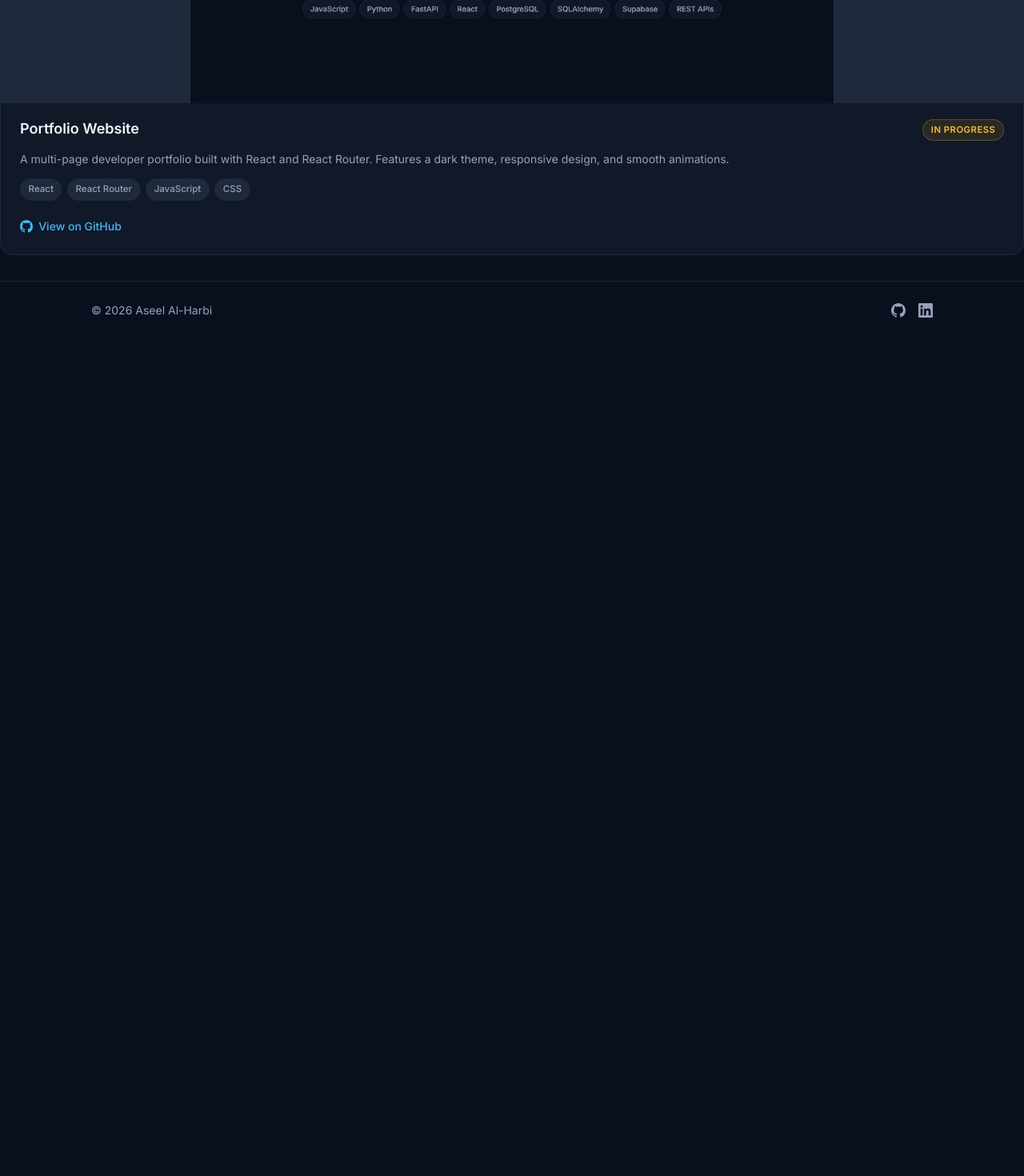
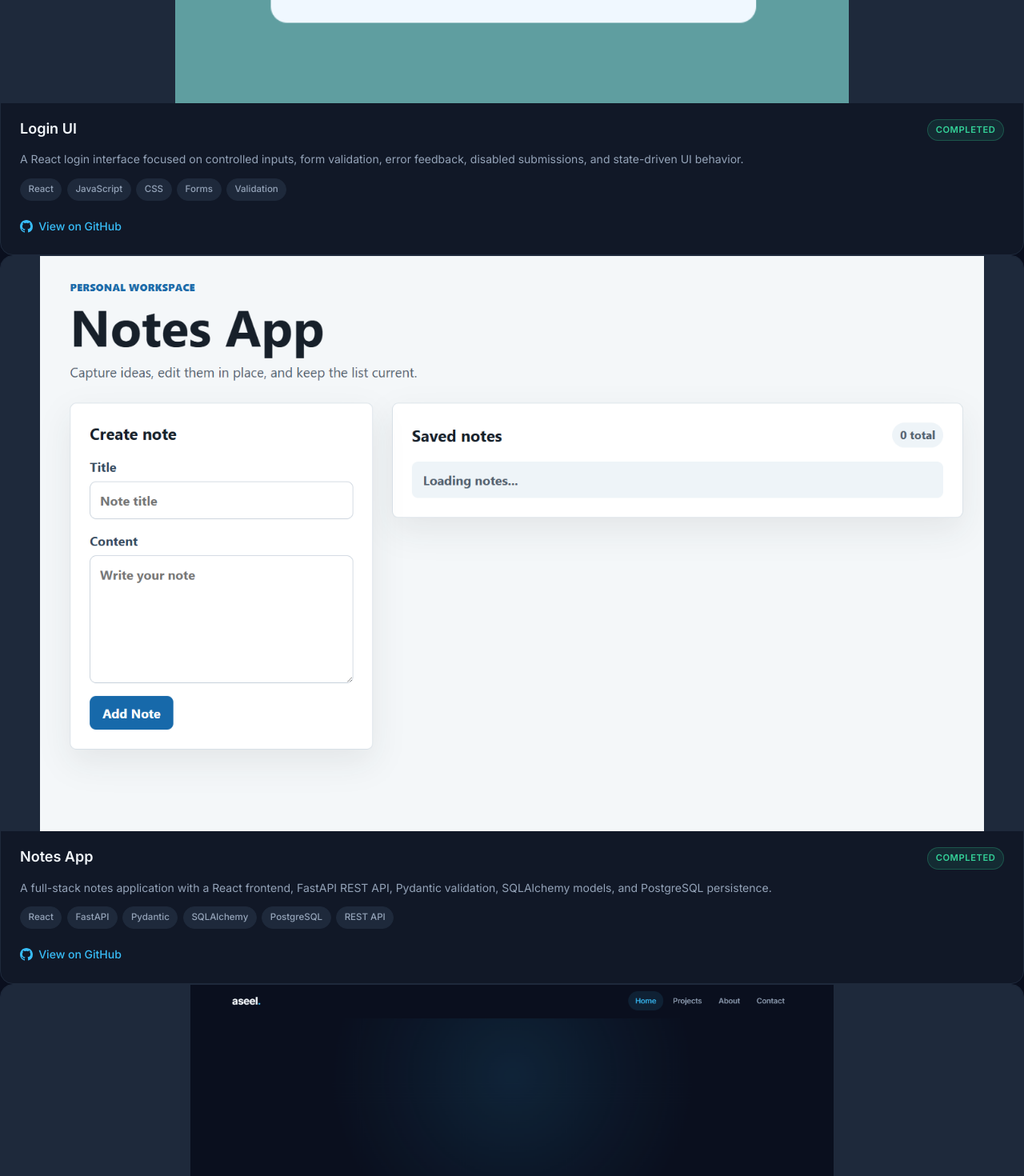
Before and after one commit to A9eel-Alharbi/portfolio-website, a React (Vite) app: page /projects in a window 1280 px wide. Shown: the part 3500-4970 px from the top of the page at 80% size. Before the commit the page ends 3924 px from the top, so only its background shows below. Built offline with nearby package versions, Linux system fonts and the light colour scheme; the HTML template or start-up script is replaced by a standard one.

Commit message:
added some projects

```diff
--- a/src/components/ProjectCard.jsx
+++ b/src/components/ProjectCard.jsx
@@ -7,10 +7,15 @@ const techColors = {
   CSS:          "#264de4",
   Python:       "#3776ab",
   FastAPI:      "#009688",
+  Pydantic:     "#e92063",
   PostgreSQL:   "#336791",
+  SQLAlchemy:   "#d71f00",
   Git:          "#f05032",
   Docker:       "#2496ed",
   "React Router": "#ca4245",
+  "REST API":   "#22c55e",
+  Forms:        "#38bdf8",
+  Validation:   "#f59e0b",
 };
 
 function TechBadge({ tech }) {
--- a/src/data/projects.js
+++ b/src/data/projects.js
@@ -31,6 +31,28 @@ const projects = [
   },
   {
     id: 4,
+    title: "Login UI",
+    description:
+      "A React login interface focused on controlled inputs, form validation, error feedback, disabled submissions, and state-driven UI behavior.",
+    techStack: ["React", "JavaScript", "CSS", "Forms", "Validation"],
+    status: "Completed",
+    image: "/images/Login-UI.png",
+    imageFit: "contain",
+    link: "https://github.com/A9eel-Alharbi/Login-UI",
+  },
+  {
+    id: 5,
+    title: "Notes App",
+    description:
+      "A full-stack notes application with a React frontend, FastAPI REST API, Pydantic validation, SQLAlchemy models, and PostgreSQL persistence.",
+    techStack: ["React", "FastAPI", "Pydantic", "SQLAlchemy", "PostgreSQL", "REST API"],
+    status: "Completed",
+    image: "/images/NotesApp.png",
+    imageFit: "contain",
+    link: "https://github.com/A9eel-Alharbi/NotesApp",
+  },
+  {
+    id: 6,
     title: "Portfolio Website",
     description:
       "A multi-page developer portfolio built with React and React Router. Features a dark theme, responsive design, and smooth animations.",
```
Also changed, not shown: public/images/Login-UI.png (added), public/images/NotesApp.png (added).
